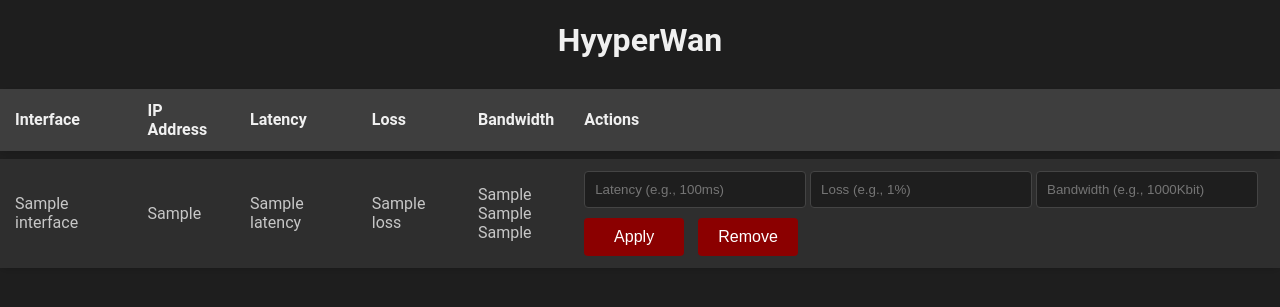
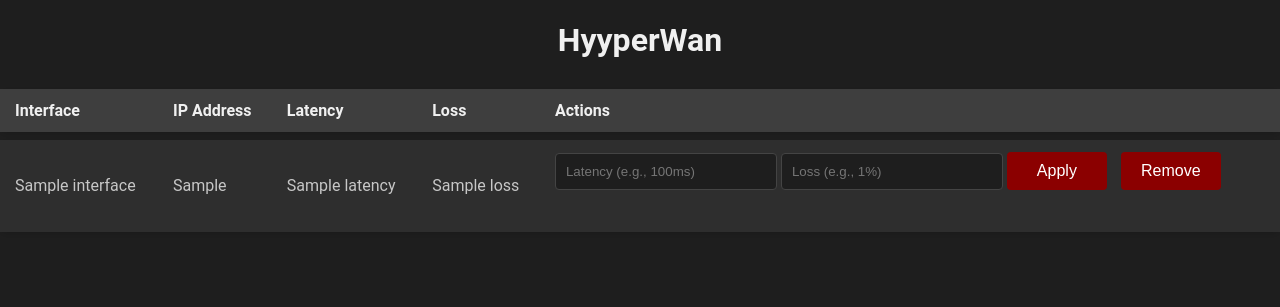
Before and after one commit to hyyperlite/hyyperwan, a Flask app: template templates/index.html in a window 1280 px wide. Shown: the top 307 px of the page. Run offline with Flask 3, Linux system fonts and the light colour scheme; the template is opened without the code that fills it: most values are stand-ins (such as "Sample title", 1, 10 or a date in 2020).

Commit message:
removing bandwidth set options

```diff
--- a/app.py
+++ b/app.py
@@ -13,23 +13,9 @@ app.secret_key = 'your_secret_key'  # Needed for flashing messages
 # Configure logging
 logging.basicConfig(filename='app.log', level=logging.INFO, format='%(asctime)s - %(message)s')
 
-# Configure a separate logger for tc-specific items
-tc_logger = logging.getLogger('tc_logger')
-tc_logger.setLevel(logging.INFO)
-tc_handler = logging.FileHandler('tc.log')
-tc_handler.setFormatter(logging.Formatter('%(asctime)s - %(message)s'))
-tc_logger.addHandler(tc_handler)
-
-def log_tc_command(command, output):
-    tc_logger.info(f"Command: {' '.join(command)}")
-    tc_logger.info(f"Output: {output}")
-
-# Update existing tc-related logging to use the new tc_logger
 def log_command(command, output):
     logging.info(f"Command: {' '.join(command)}")
     logging.info(f"Output: {output}")
-    if 'tc' in command[0]:  # Log tc-specific commands to tc.log
-        log_tc_command(command, output)
 
 def list_interfaces():
     interfaces = []
@@ -51,8 +37,7 @@ def list_interfaces():
         if ip_address:
             latency = get_latency(interface_name)
             loss = get_loss(interface_name)
-            bandwidth = get_bandwidth(interface_name)
-            interfaces.append({'name': interface_name, 'ip': ip_address, 'latency': latency, 'loss': loss, 'bandwidth': bandwidth})
+            interfaces.append({'name': interface_name, 'ip': ip_address, 'latency': latency, 'loss': loss})
 
     return interfaces
 
@@ -70,43 +55,6 @@ def get_loss(interface):
     match = re.search(r'loss (\d+)%', output)
     return match.group(1) + '%' if match else '0%'
 
-
-def get_bandwidth(interface):
-    # Check if a bandwidth limit has been set using tc qdisc
-    result = subprocess.run(['tc', 'qdisc', 'show', 'dev', interface], capture_output=True, text=True)
-    output = result.stdout
-    log_command(['tc', 'qdisc', 'show', 'dev', interface], output)
-
-    # Look for a bandwidth limit in the qdisc output
-    match = re.search(r'rate (\d+)Kbit', output)
-    if match:
-        bandwidth_kbit = int(match.group(1))
-        return {
-            'Kb': f"{bandwidth_kbit} Kb",
-            'Mb': f"{round(bandwidth_kbit / 1000)} Mb",
-            'Gb': f"{round(bandwidth_kbit / 1000000)} Gb"
-        }
-
-    # If no bandwidth limit is set, retrieve the negotiated speed using ethtool
-    try:
-        result = subprocess.run(['ethtool', interface], capture_output=True, text=True, check=True)
-        output = result.stdout
-        log_command(['ethtool', interface], output)
-        match = re.search(r'Speed: (\d+)Mb/s', output)
-        if match:
-            bandwidth_kbit = int(match.group(1)) * 1000  # Convert Mb/s to Kbit
-            return {
-                'Kb': f"{bandwidth_kbit} Kb",
-                'Mb': f"{round(bandwidth_kbit / 1000)} Mb",
-                'Gb': f"{round(bandwidth_kbit / 1000000)} Gb"
-            }
-        else:
-            return 'N/A'
-    except (subprocess.CalledProcessError, FileNotFoundError) as e:
-        log_command(['ethtool', interface], str(e))
-        return 'N/A'
-
-
 def get_qdisc_settings(interface):
     result = subprocess.run(['tc', 'qdisc', 'show', 'dev', interface], capture_output=True, text=True)
     output = result.stdout
@@ -117,7 +65,7 @@ def get_qdisc_settings(interface):
     loss = loss_match.group(1) + '%' if loss_match else '0%'
     return latency, loss
 
-def apply_qdisc(interface, latency=None, loss=None, bandwidth=None):
+def apply_qdisc(interface, latency=None, loss=None):
     # Retrieve current settings
     current_latency, current_loss = get_qdisc_settings(interface)
 
@@ -129,26 +77,8 @@ def apply_qdisc(interface, latency=None, loss=None, bandwidth=None):
     if latency and not latency.endswith(('ms', 'us')):
         latency += 'ms'
 
-    # Remove existing qdisc to avoid conflicts
-    remove_degradations(interface)
-
-    # Add HTB root qdisc
-    command = ['sudo', 'tc', 'qdisc', 'add', 'dev', interface, 'root', 'handle', '1:', 'htb', 'default', '10']
-    result = subprocess.run(command, capture_output=True, text=True)
-    log_command(command, result.stdout)
-    if result.returncode != 0:
-        flash(f"Error setting up root qdisc: {result.stderr}")
-
-    # Add HTB class for bandwidth shaping
-    if bandwidth:
-        command = ['sudo', 'tc', 'class', 'add', 'dev', interface, 'parent', '1:', 'classid', '1:1', 'htb', 'rate', bandwidth]
-        result = subprocess.run(command, capture_output=True, text=True)
-        log_command(command, result.stdout)
-        if result.returncode != 0:
-            flash(f"Error setting up HTB class: {result.stderr}")
-
-    # Add netem qdisc for loss and latency
-    command = ['sudo', 'tc', 'qdisc', 'add', 'dev', interface, 'parent', '1:1', 'handle', '10:', 'netem']
+    # Apply latency and loss settings
+    command = ['sudo', 'tc', 'qdisc', 'replace', 'dev', interface, 'root', 'netem']
     if latency != '0ms':
         command.extend(['delay', latency])
     if loss != '0%':
@@ -157,32 +87,13 @@ def apply_qdisc(interface, latency=None, loss=None, bandwidth=None):
     result = subprocess.run(command, capture_output=True, text=True)
     log_command(command, result.stdout)
     if result.returncode != 0:
-        flash(f"Error applying netem qdisc: {result.stderr}")
-
-def apply_bandwidth(interface, bandwidth):
-    if bandwidth:
-        remove_bandwidth(interface)  # Remove existing bandwidth setting
-        result = subprocess.run(['sudo', 'tc', 'qdisc', 'add', 'dev', interface, 'root', 'handle', '1:', 'htb'], capture_output=True, text=True)
-        log_command(['sudo', 'tc', 'qdisc', 'add', 'dev', interface, 'root', 'handle', '1:', 'htb'], result.stdout)
-        if result.returncode != 0:
-            flash(f"Error setting up root qdisc: {result.stderr}")
-        result = subprocess.run(['sudo', 'tc', 'class', 'add', 'dev', interface, 'parent', '1:', 'classid', '1:1', 'htb', 'rate', bandwidth], capture_output=True, text=True)
-        log_command(['sudo', 'tc', 'class', 'add', 'dev', interface, 'parent', '1:', 'classid', '1:1', 'htb', 'rate', bandwidth], result.stdout)
-        if result.returncode != 0:
-            flash(f"Error applying bandwidth: {result.stderr}")
-
-def remove_bandwidth(interface):
-    result = subprocess.run(['sudo', 'tc', 'qdisc', 'del', 'dev', interface, 'root', 'handle', '1:'], capture_output=True, text=True)
-    log_command(['sudo', 'tc', 'qdisc', 'del', 'dev', interface, 'root', 'handle', '1:'], result.stdout)
-    if result.returncode != 0:
-        flash(f"Error removing bandwidth: {result.stderr}")
+        flash(f"Error applying qdisc: {result.stderr}")
 
 def remove_degradations(interface):
     result = subprocess.run(['sudo', 'tc', 'qdisc', 'del', 'dev', interface, 'root', 'netem'], capture_output=True, text=True)
     log_command(['sudo', 'tc', 'qdisc', 'del', 'dev', interface, 'root', 'netem'], result.stdout)
     if result.returncode != 0:
         flash(f"Error removing qdisc: {result.stderr}")
-    remove_bandwidth(interface)
 
 @app.route('/')
 def index():
@@ -194,9 +105,8 @@ def apply():
     interface = request.form['interface'].split(' ')[0]  # Extract the interface name
     latency = request.form.get('latency')
     loss = request.form.get('loss')
-    bandwidth = request.form.get('bandwidth')
 
-    apply_qdisc(interface, latency, loss, bandwidth)
+    apply_qdisc(interface, latency, loss)
 
     return redirect(url_for('index'))
 
--- a/templates/index.html
+++ b/templates/index.html
@@ -15,7 +15,6 @@
                 <th>IP Address</th>
                 <th>Latency</th>
                 <th>Loss</th>
-                <th>Bandwidth</th>
                 <th>Actions</th>
             </tr>
         </thead>
@@ -27,23 +26,13 @@
                 <td>{{ interface.latency }}</td>
                 <td>{{ interface.loss }}</td>
                 <td>
-                    {% if interface.bandwidth == 'N/A' %}
-                        N/A
-                    {% else %}
-                       {{ interface.bandwidth.Kb }}<br>
-                       {{ interface.bandwidth.Mb }}<br>
-                       {{ interface.bandwidth.Gb }}
-                     {% endif %}
-                </td>
-                <td>
-                    <form id="apply_interface" action="{{ url_for('apply_interface') }}" method="post" style="display: inline;">
+                    <form id="apply_interface" action="{{ url_for('apply_interface') }}" method="post">
                         <input type="hidden" name="interface" value="{{ interface.name }}">
                         <input type="text" name="latency" placeholder="Latency (e.g., 100ms)">
                         <input type="text" name="loss" placeholder="Loss (e.g., 1%)">
-                        <input type="text" name="bandwidth" placeholder="Bandwidth (e.g., 1000Kbit)">
                         <button type="submit">Apply</button>
                     </form>
-                    <form action="{{ url_for('remove_interface') }}" method="post" style="display: inline;">
+                    <form action="{{ url_for('remove_interface') }}" method="post">
                         <input type="hidden" name="interface" value="{{ interface.name }}">
                         <button type="submit">Remove</button>
                     </form>
```
